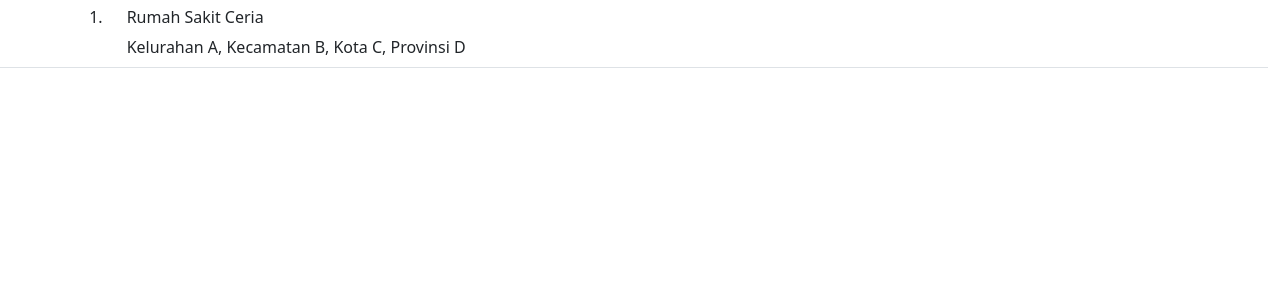
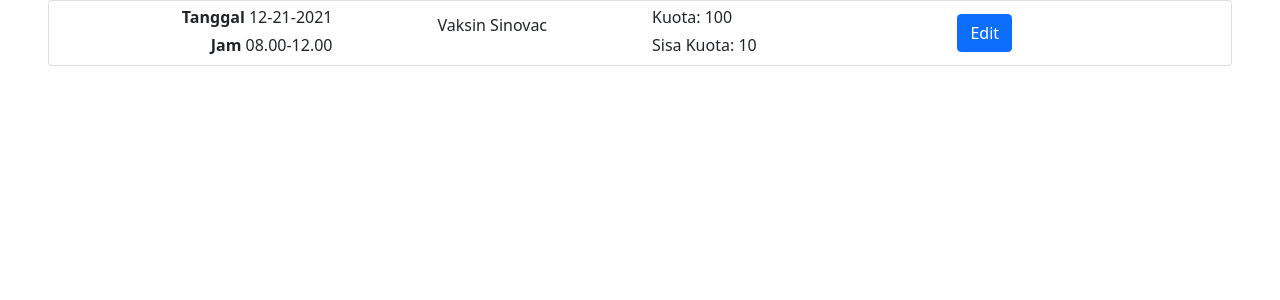
Before and after one commit to bimanugrahaa/vaccine-booking-system-frontend, a React (Create React App) app: page / in a window 1280 px wide. Shown: the top 300 px of the page. Built offline with nearby package versions, Linux system fonts and the light colour scheme.

Commit message:
Add vaccineList component
Add vaccineList component.

```diff
--- a/src/App.js
+++ b/src/App.js
@@ -8,11 +8,12 @@ import Register from './users/pages/register';
 import LoginAdmin from './admin/pages/login';
 import Sidebar from './admin/components/sidebar';
 import FaskesList from './admin/components/faskesList';
+import VaccineList from './admin/components/vaccineList';
 
 function App() {
   return (
     <>
-    <FaskesList/>
+    <VaccineList/>
     </>
   );
 }
--- /dev/null
+++ b/src/admin/components/vaccineList.jsx
@@ -0,0 +1,27 @@
+
+export default function VaccineList() {
+
+
+    return (
+        <div className="mx-5">
+        <div className="container-fluid py-1 card">
+            <div className="row">
+                <div className="col-md-3 text-end">
+                    <p className="mb-1"><span className="fw-bold">Tanggal</span> 12-21-2021</p>
+                    <p className="mb-1"><span className="fw-bold">Jam</span> 08.00-12.00</p>
+                </div>
+                <div className="col-md-3 align-self-center text-center">
+                    <p>Vaksin Sinovac</p>
+                </div>
+                <div className="col-md-3">
+                    <p className="mb-1">Kuota: 100</p>
+                    <p className="mb-1">Sisa Kuota: 10</p>
+                </div>
+                <div className="col-md-1 align-self-center text-center">
+                    <button className="btn btn-primary">Edit</button>
+                </div>
+            </div>
+        </div>
+        </div>
+    )
+}
```
